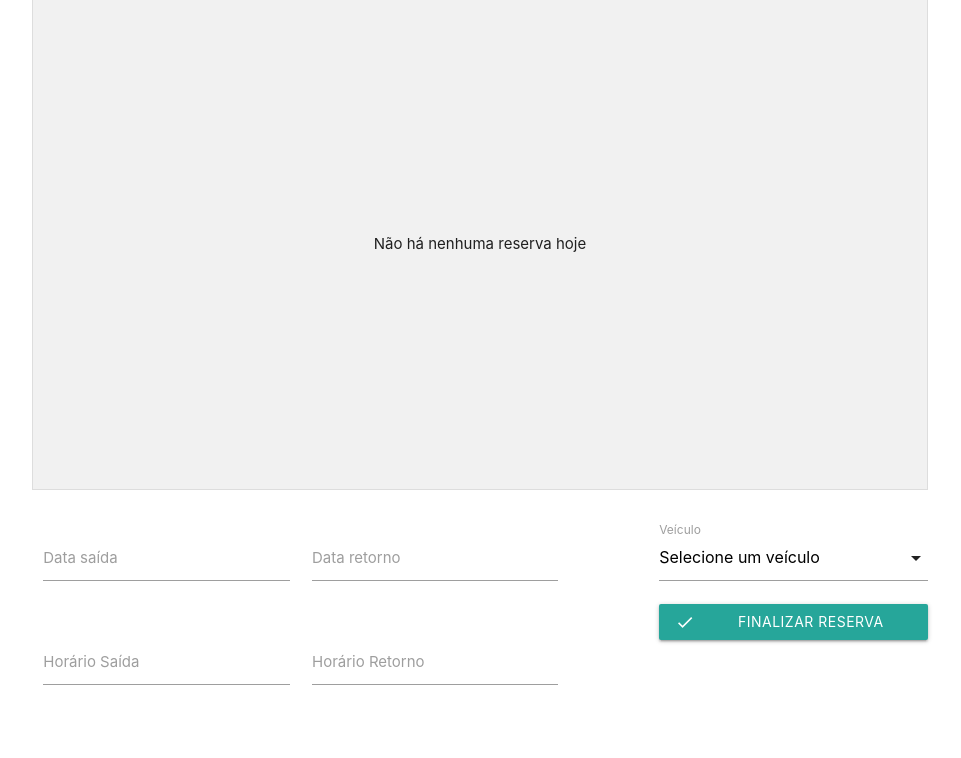
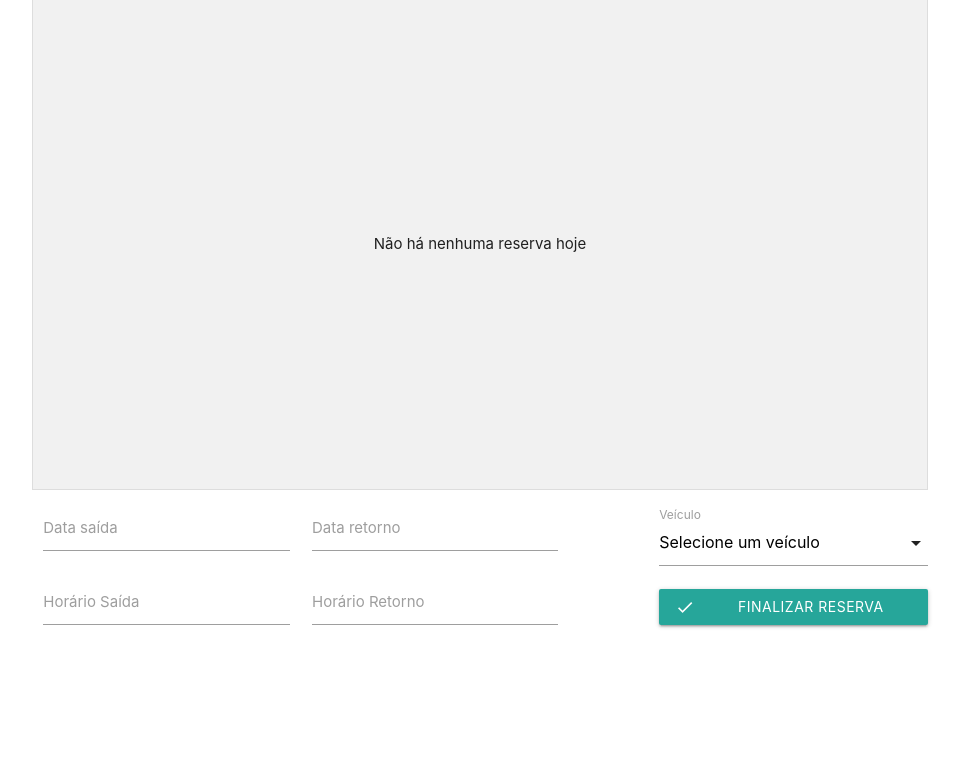
Before and after one commit to biielsantos/tcc-senai, a PHP site: page /veiculos.php in a window 1280 px wide. Shown: the part 240-998 px from the top of the page, without its empty margins (160-1121 px from the left). After the commit the page ends 868 px from the top, so only its background shows below. Run offline with PHP 8.4, Linux system fonts and the light colour scheme; the visitor is signed in with stand-in values (Sample User, id 1); tables that the repository leaves empty hold one stand-in row (values such as "Sample post"); some libraries are stand-ins or nearby versions.

Commit message:
Correcao resolucao tela

```diff
--- a/Projeto/styles/consultar.css
+++ b/Projeto/styles/consultar.css
@@ -1,7 +1,3 @@
-body {
-  overflow: hidden;
-}
-
 .event {
   height: fit-content;
 }
@@ -11,7 +7,7 @@ body {
 }
 
 .reserva {
-  padding: 2rem 0;
+  padding: 1rem 0;
   display: flex;
   justify-content: space-between;
 }
@@ -22,6 +18,10 @@ body {
 
 .date-inputs {
   width: 60%;
+}
+
+.date-inputs .input-field {
+  margin: 0;
 }
 
 .selecionar-veiculo {
```
